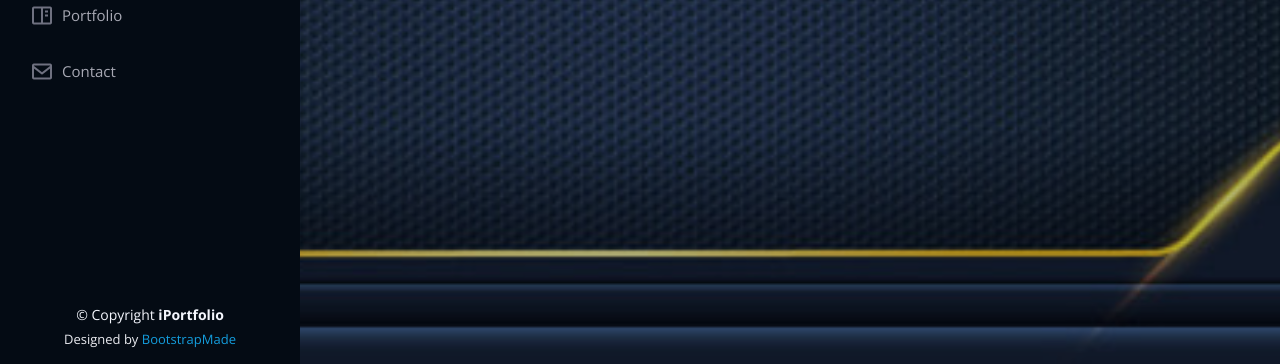
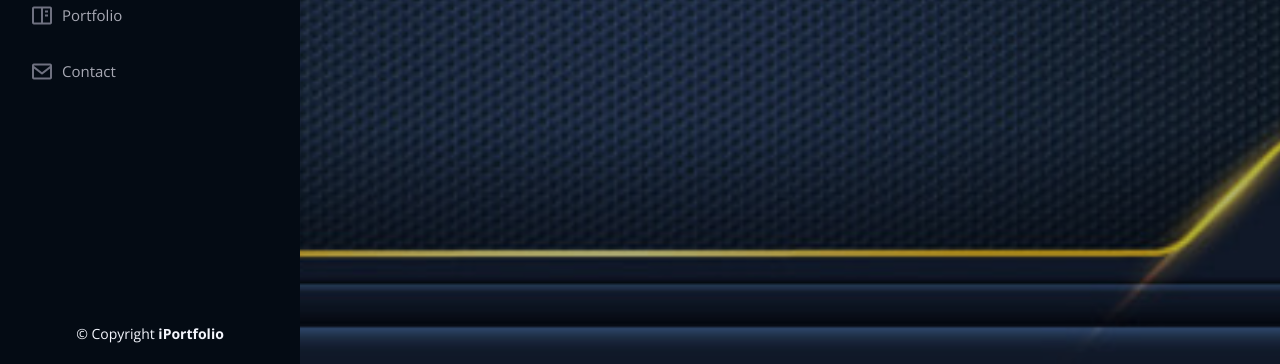
Before and after one commit to hannsslander/hanns, a plain HTML site: page index.html in a window 1280 px wide. Shown: the part 436-800 px from the top of the page. Drawn offline with nearby package versions, Linux system fonts and the light colour scheme.

Commit message:
Update index.html

```diff
--- a/index.html
+++ b/index.html
@@ -393,11 +393,6 @@
         &copy; Copyright <strong><span>iPortfolio</span></strong>
       </div>
       <div class="credits">
-        <!-- All the links in the footer should remain intact. -->
-        <!-- You can delete the links only if you purchased the pro version. -->
-        <!-- Licensing information: https://bootstrapmade.com/license/ -->
-        <!-- Purchase the pro version with working PHP/AJAX contact form: https://bootstrapmade.com/iportfolio-bootstrap-portfolio-websites-template/ -->
-        Designed by <a href="https://bootstrapmade.com/">BootstrapMade</a>
       </div>
     </div>
   </footer><!-- End  Footer -->
```
